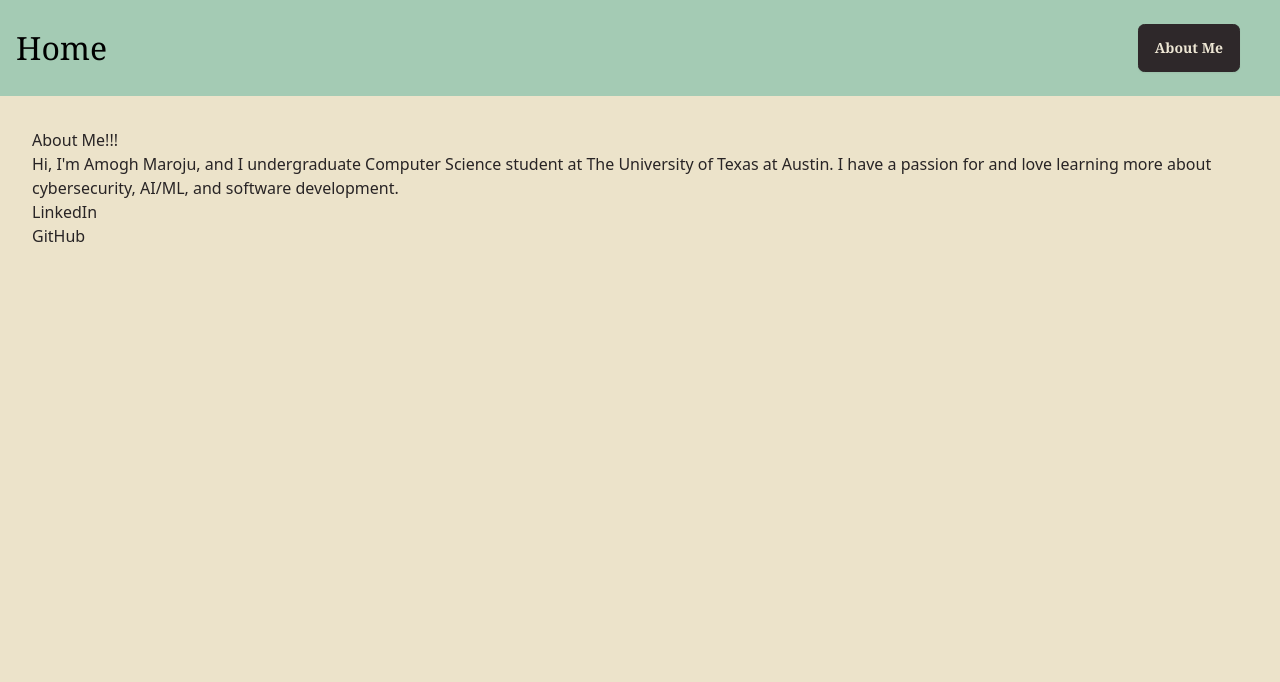
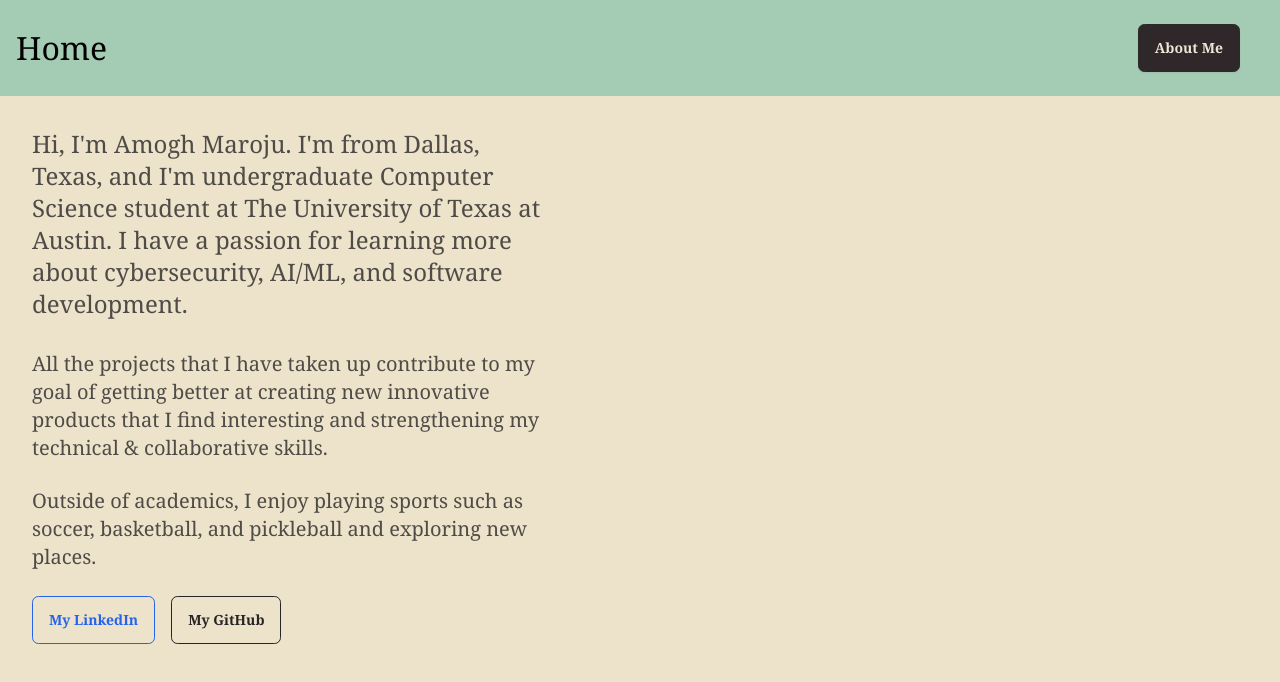
Before and after one commit to amaro52/portfolio, a React (Vite) app in the folder personal-portfolio/: page /AboutMe in a window 1280 px wide. Shown: the top 682 px of the page. Built offline with nearby package versions, Linux system fonts and the light colour scheme.

Commit message:
Need to add picture(s) to AboutMe + touch it up

```diff
--- a/personal-portfolio/src/AboutMe.tsx
+++ b/personal-portfolio/src/AboutMe.tsx
@@ -1,18 +1,40 @@
+import amogh from "./images/amogh-in-austin-avatar.jpg";
+import { Link } from "react-router-dom";
+
 const AboutMe = () => {
   return (
-    <div className="about-me">
-      <h1>About Me!!!</h1>
-      <h3>
-        Hi, I'm Amogh Maroju, and I undergraduate Computer Science student at
-        The University of Texas at Austin. I have a passion for and love
-        learning more about cybersecurity, AI/ML, and software development.
-      </h3>
-      <h3>
-        <a href="https://www.linkedin.com/in/amoghmaroju">LinkedIn</a>
-      </h3>
-      <h3>
-        <a href="https://github.com/amaro52">GitHub</a>
-      </h3>
+    <div className="about-me prose font-serif">
+      <p className="text-2xl">
+        Hi, I'm Amogh Maroju. I'm from Dallas, Texas, and I'm undergraduate
+        Computer Science student at The University of Texas at Austin. I have a
+        passion for learning more about cybersecurity, AI/ML, and software
+        development.
+      </p>
+      <p className="text-xl">
+        All the projects that I have taken up contribute to my goal of getting
+        better at creating new innovative products that I find interesting and
+        strengthening my technical & collaborative skills.
+      </p>
+      <p className="text-xl">
+        Outside of academics, I enjoy playing sports such as soccer, basketball,
+        and pickleball and exploring new places.
+      </p>
+
+      <div>
+        {/* Linkedin button */}
+        <Link
+          to="https://www.linkedin.com/in/amoghmaroju"
+          target="_blank"
+          className="pr-4"
+        >
+          <button className="btn btn-outline btn-info">My LinkedIn</button>
+        </Link>
+
+        {/* GitHub button */}
+        <Link to="https://github.com/amaro52" target="_blank">
+          <button className="btn btn-outline btn-neutral">My GitHub</button>
+        </Link>
+      </div>
     </div>
   );
 };
--- a/personal-portfolio/src/NavBar.tsx
+++ b/personal-portfolio/src/NavBar.tsx
@@ -1,16 +1,19 @@
 import { Link } from "react-router-dom";
+import amogh from "./images/amogh-in-austin-avatar.jpg";
 
 const NavBar = () => {
   return (
     <nav className="nav font-serif bg-secondary">
-      <Link to="/" className="site-title">
+      <Link to="/" className="site-title hover:link-primary">
         Home
       </Link>
       <ul>
         <li>
-          <button className="btn btn-neutral hover:bg-primary">
-            <Link to="/AboutMe">About Me</Link>
-          </button>
+          <Link to="/AboutMe">
+            <button className="btn btn-neutral hover:bg-primary">
+              About Me
+            </button>
+          </Link>
         </li>
       </ul>
     </nav>
--- /dev/null
+++ b/personal-portfolio/src/ProjectCard.tsx
@@ -0,0 +1,64 @@
+import React from "react";
+import { Link } from "react-router-dom";
+
+// interface for each card
+interface Card {
+  image: any;
+  imageAlt: string;
+  title: string;
+  subtitle: string;
+  modalName: string;
+  modalDescription: string;
+  githubLink: string;
+}
+
+const ProjectCard: React.FC<Card> = ({
+  image,
+  imageAlt,
+  title,
+  subtitle,
+  modalName,
+  modalDescription,
+  githubLink,
+}) => {
+  const DIALOG = document.getElementById(modalName) as HTMLDialogElement;
+
+  return (
+    <div className="card card-compact image-full w-96 bg-primary shadow-xl inline-block">
+      <figure>
+        <img src={image} alt={imageAlt} />
+      </figure>
+      <div className="card-body">
+        <h2 className="card-title">{title}</h2>
+        <p>
+          {subtitle} <p></p>
+        </p>
+        <div className="card-actions justify-end">
+          {/* Description Button */}
+          <button
+            className="btn"
+            onClick={() => (DIALOG as HTMLDialogElement).showModal()}
+          >
+            Description
+          </button>
+          <dialog id={modalName} className="modal">
+            <div className="modal-box text-neutral">
+              <h3 className="font-bold text-lg ">{title}</h3>
+              <p className="py-4 text-base">{modalDescription}</p>
+            </div>
+            <form method="dialog" className="modal-backdrop">
+              <button>close</button>
+            </form>
+          </dialog>
+
+          {/* GitHub Repo Button */}
+          <Link to={githubLink} target="_blank">
+            <button className="btn btn-secondary">GitHub Repo</button>
+          </Link>
+        </div>
+      </div>
+    </div>
+  );
+};
+
+export default ProjectCard;
--- a/personal-portfolio/tailwind.config.js
+++ b/personal-portfolio/tailwind.config.js
@@ -3,14 +3,9 @@
 export default {
   content: ["./index.html", "./src/**/*.{js,ts,jsx,tsx}"],
   theme: {
-    // fontFamily: {
-    //   display: ["Oswald"],
-    //   body: ['"Open Sans"'],
-    // },
-
     extend: {},
   },
-  plugins: [require("daisyui")],
+  plugins: [require("@tailwindcss/typography"), require("daisyui")],
   daisyui: {
     themes: ["retro"],
   },
```
Also changed, not shown: personal-portfolio/src/HomePage.tsx (+1 -71 lines).
